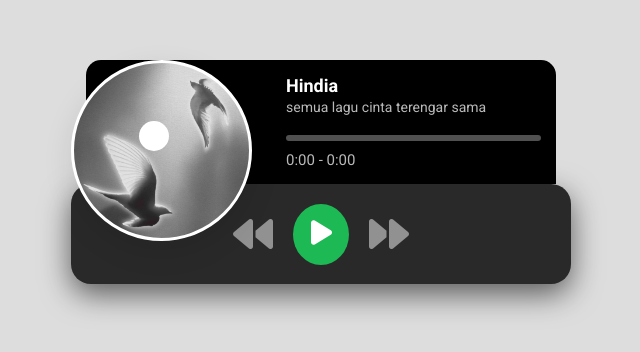
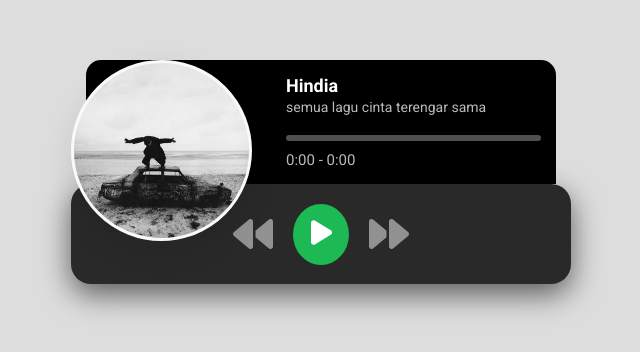
Before and after one commit to Putra943/Project-4, a plain HTML site: page index.html in a window 1280 px wide. Shown: the part 228-580 px from the top of the page, without its empty margins (319-959 px from the left). Drawn offline with Linux system fonts and the light colour scheme.

Commit message:
Update style.css

```diff
--- a/style.css
+++ b/style.css
@@ -67,15 +67,16 @@ body{
     position: absolute;
     top: 10px;
     left: 10px;
-    background: url("asset 1.jpg");
+    background: url("about you 3.jpg");
     background-repeat: no-repeat;
     background-position: bottom center;
     background-size: cover;
-    border: 3px solid #fff;
+    border: 3px solid #fdf8f8;
     border-radius: 50%;
     box-shadow: 0 10px 30px rgba(0, 0, 0, 0.1);
     transition: all 0.2s ease-in-out;
 }
+
 
 .container .disk .circle{
     position: absolute;
@@ -83,7 +84,6 @@ body{
     height: 30px;
     left: 15%;
     top: 29%;
-    background-color: #fff;
     z-index: 1;
     border-radius: 50%;
 }
```
